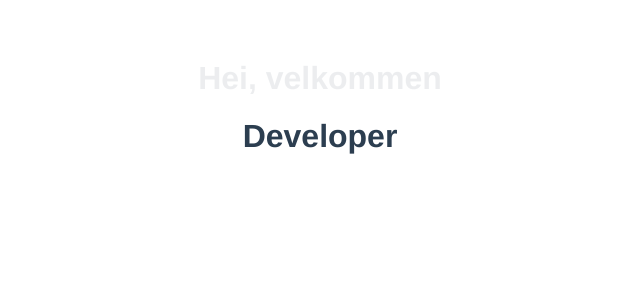
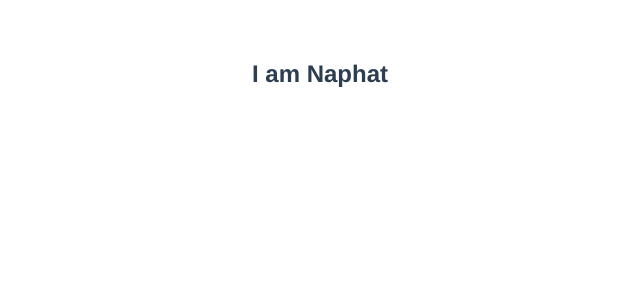
Before and after one commit to Napam/naphat, a Vue app: page / in a window 1280 px wide. Shown: the top 300 px of the page, without its empty margins (320-960 px from the left). Built offline with nearby package versions, Linux system fonts and the light colour scheme.

Commit message:
more work on cycler

```diff
--- a/package.json
+++ b/package.json
@@ -18,7 +18,7 @@
     "@vue/cli-plugin-eslint": "~4.5.15",
     "@vue/cli-plugin-typescript": "~4.5.15",
     "@vue/cli-service": "~4.5.15",
-    "@vue/compiler-sfc": "^3.0.0",
+    "@vue/compiler-sfc": "^3.2.26",
     "@vue/eslint-config-standard": "^5.1.2",
     "@vue/eslint-config-typescript": "^7.0.0",
     "eslint": "^6.7.2",
@@ -27,8 +27,8 @@
     "eslint-plugin-promise": "^4.2.1",
     "eslint-plugin-standard": "^4.0.0",
     "eslint-plugin-vue": "^7.0.0",
-    "sass": "^1.26.5",
+    "sass": "^1.45.1",
     "sass-loader": "^8.0.2",
-    "typescript": "~4.1.5"
+    "typescript": "~4.5.4"
   }
 }
--- a/src/App.vue
+++ b/src/App.vue
@@ -1,28 +1,15 @@
 <template>
-  <!-- <img alt="Vue logo" src="./assets/logo.png"> -->
-  <TextCycler :texts="texts" :interval="3500"/>
-  <h1>Developer</h1>
+  <TextCycler :texts="texts"/>
 </template>
 
-<script lang="ts">
-import { defineComponent } from 'vue'
+<script lang="ts" setup>
 import TextCycler from './components/TextCycler.vue'
 
-export default defineComponent({
-  name: 'App',
-  components: {
-    TextCycler
-  },
-  setup () {
-    const texts = [
-      'Hello, welcome',
-      'Hei, velkommen',
-      'ยินดีต้อนรับ',
-      'Kisssshaa'
-    ]
-    return { texts }
-  }
-})
+const texts = [
+  'Good evening',
+  'I am Naphat',
+  'Welcome'
+]
 </script>
 
 <style lang="scss">
--- a/src/components/TextCycler.vue
+++ b/src/components/TextCycler.vue
@@ -1,53 +1,93 @@
 <template>
-  <transition name="fade" mode="out-in">
-    <h1 :key="currentText"  class="textRoller">{{ currentText }}</h1>
+  <section class="TextCycler">
+    <transition :name="props.animationType" :class="props.animationType" mode="out-in">
+      <h1 :key="currentText">{{ currentText }}</h1>
     </transition>
+  </section>
 </template>
 
-<script lang="ts">
-import { defineComponent, ref, PropType } from 'vue'
-
-export default defineComponent({
-  props: {
+<script lang="ts" setup>
+import { ref, defineProps, PropType } from 'vue'
+const props = defineProps({
   texts: {
     default: () => ['Sample', 'text'],
     type: Array as PropType<string[]>
   },
   interval: {
-      default: () => 3500,
+    default: () => 4000,
     type: Number
+  },
+  animationType: {
+    default: () => 'scrollUp',
+    type: String as PropType<'fade' | 'upAndDown' | 'scrollUp'>
+  },
+  animationSpeed: {
+    default: () => 'auto',
+    type: String,
+    note: 'as CSS variable e.g. 2s, auto will use interval / 6000'
   }
-  },
-  setup (props) {
+})
+
 const currentText = ref(props.texts[0])
+
 let i = 0
 const updateText = () => {
   i = ++i % props.texts.length
   currentText.value = props.texts[i]
 }
-
 setInterval(updateText, props.interval)
 
-    return { currentText }
+let transitionTime: string
+if (props.animationSpeed === 'auto') {
+  transitionTime = String(props.interval / 6000) + 's'
+} else {
+  transitionTime = props.animationSpeed.slice()
 }
-})
 </script>
 
-<style lang="postcss" scoped>
-.fade-enter-from,
-.fade-leave-to {
+<style lang="scss" scoped>
+.fade {
+  &-enter-from, &-leave-to {
     opacity: 0;
   }
 
-.fade-leave-active {
-  transition: opacity 0.75s;
-}
-.fade-enter-active {
-  transition: opacity 1s;
+  &-leave-active, &-enter-active {
+    transition: opacity v-bind(transitionTime);
   }
 
-.fade-leave-from,
-.fade-enter-to {
+  &-leave-from, &-enter-to {
     opacity: 1;
   }
+}
+
+.upAndDown {
+  &-enter-from, &-leave-to {
+    transform: translateY(-20px);
+    opacity: 0;
+  }
+
+  &-leave-active, &-enter-active {
+    transition: all v-bind(transitionTime);
+  }
+
+  &-leave-from, &-enter-to {
+    transform: translateY(0px);
+    opacity: 1;
+  }
+}
+.scrollUp {
+  &-enter-from, &-leave-to {
+    transform: translateY(-20px);
+    opacity: 0;
+  }
+
+  &-leave-active, &-enter-active {
+    transition: all v-bind(transitionTime);
+  }
+
+  &-leave-from, &-enter-to {
+    transform: translateY(0px);
+    opacity: 1;
+  }
+}
 </style>
```
Also changed, not shown: 1 other file (tests, documents, lock files or other folders). Lines whose indentation alone changed are shown as unchanged.
